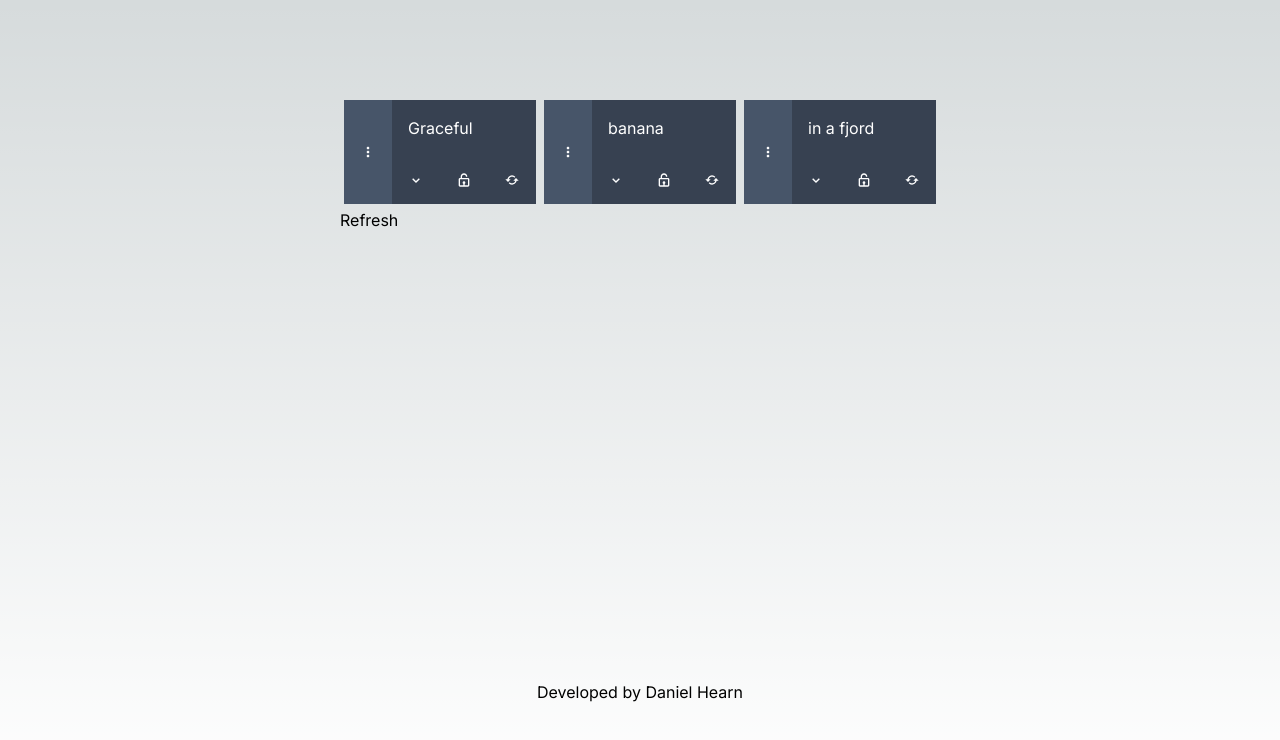
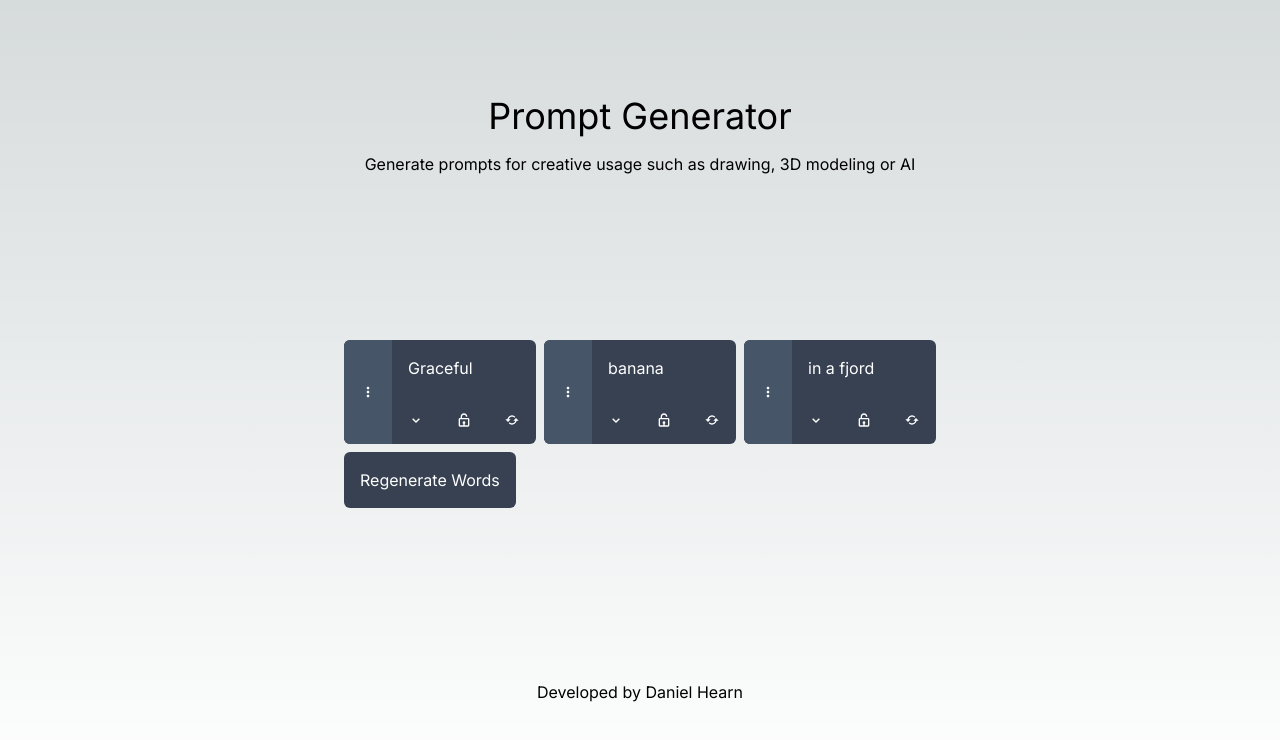
Before and after one commit to DanielHearn/Prompt-Generator, a Next.js app: page / in a window 1280 px wide. Shown: the top 740 px of the page. Built offline with nearby package versions, Linux system fonts and the light colour scheme.

Commit message:
Add styling layout

```diff
--- a/app/components/word/Word.tsx
+++ b/app/components/word/Word.tsx
@@ -16,7 +16,7 @@ export const Word = (props) => {
   const dispatch = useAppDispatch();
 
   return (
-    <div className="word flex flex-row m-1 bg-gray-700 text-white">
+    <div className="word flex flex-row bg-gray-700 text-white rounded-md overflow-hidden">
       <div className="flex p-4 items-center bg-slate-600"><BiDotsVerticalRounded/></div>
       <div className="flex flex-col">
         <div className="word__value p-4">{word.value}</div>
--- a/app/components/words/Words.tsx
+++ b/app/components/words/Words.tsx
@@ -14,14 +14,14 @@ export const Words = () => {
 
   return (
     <div className="flex flex-col">
-      <div className="flex flex-row">
+      <div className="flex flex-row gap-2">
         {words.map((word, i) => <Word word={word} index={i} key={i} />)}
       </div>
-      <div >
-        <button
+      <div className="flex flex-row gap-2 m-2 ml-0 mr-0">
+        <button  className="p-4 disabled:opacity-75 text-white bg-gray-700 hover:bg-gray-600 rounded-md overflow-hidden"
           onClick={() => dispatch(generateWords())}
         >
-          Refresh
+          Regenerate Words
         </button>
       </div>
     </div>
--- a/app/layout.tsx
+++ b/app/layout.tsx
@@ -6,8 +6,8 @@ import { StoreProvider } from "./StoreProvider";
 const inter = Inter({ subsets: ["latin"] });
 
 export const metadata: Metadata = {
-  title: "Create Next App",
-  description: "Generated by create next app",
+  title: "Prompt Generator",
+  description: "Generate prompts for creative usage such as drawing, 3D modeling or AI",
 };
 
 export default function RootLayout({
--- a/app/page.tsx
+++ b/app/page.tsx
@@ -4,6 +4,10 @@ import { Words } from "./components/words/Words";
 export default function Home() {
   return (
     <main className="flex min-h-screen flex-col items-center justify-between p-24">
+      <div className="flex flex-col items-center justify-center gap-4">
+        <h1 className="text-4xl">Prompt Generator</h1>
+        <h2 className="text-l">Generate prompts for creative usage such as drawing, 3D modeling or AI</h2>
+      </div>
       <Words />
       <div>Developed by <a href="https://www.danielhearn.co.uk">Daniel Hearn</a></div>
     </main>
```
